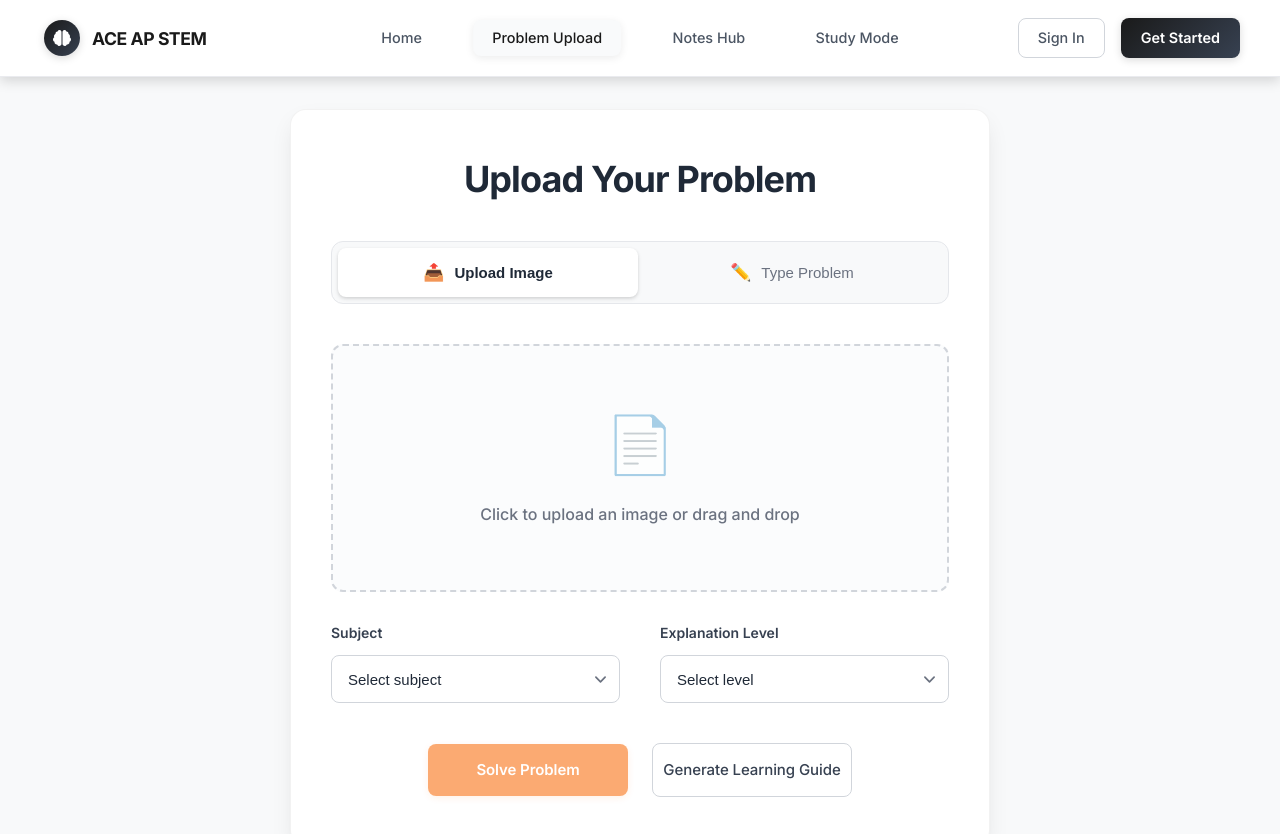
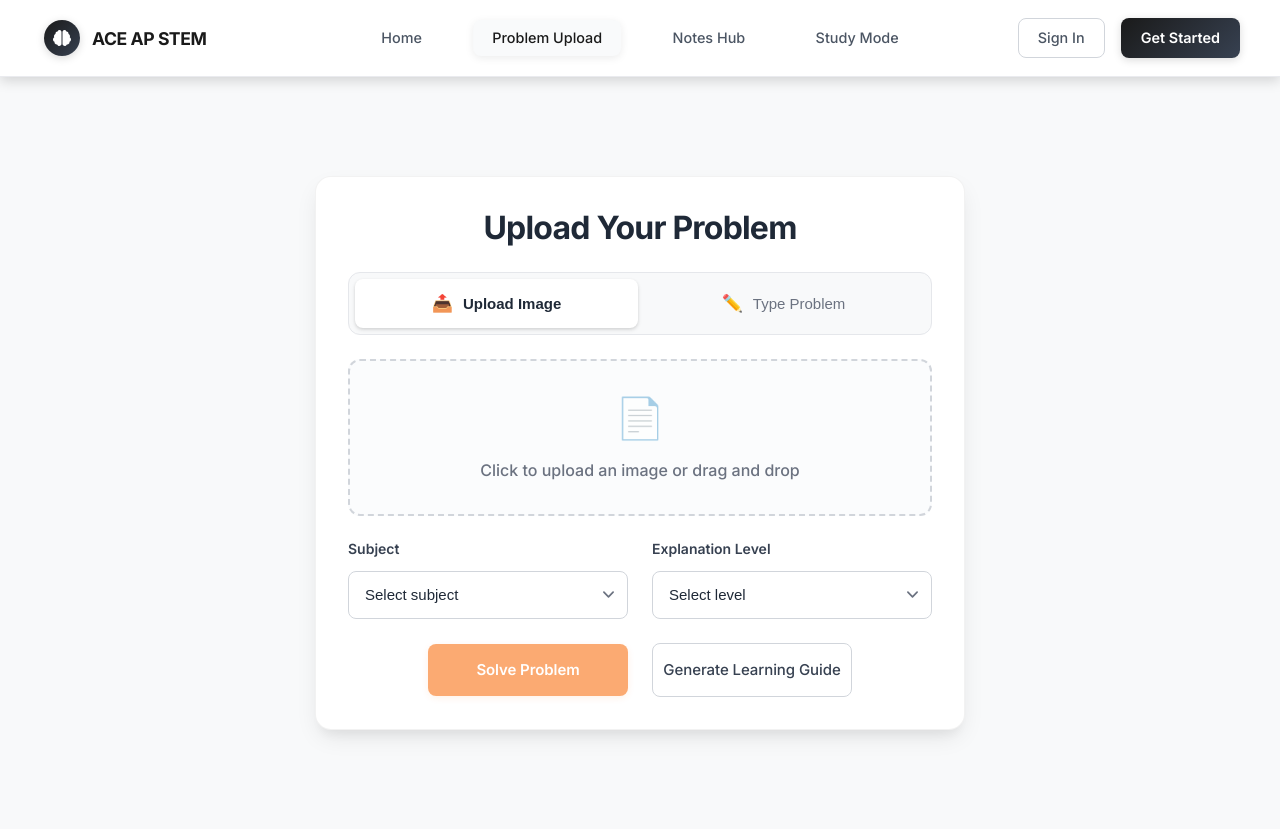
Before and after one commit to Lynaido/ace-ap-stem, a React (Create React App) app: page /solve-problems in a window 1280 px wide. Shown: the top 834 px of the page. Built offline with nearby package versions, Linux system fonts and the light colour scheme.

Commit message:
Page upload ver02

```diff
--- a/src/pages/SolveProblemsPage.css
+++ b/src/pages/SolveProblemsPage.css
@@ -3,7 +3,7 @@
 .solve-problems-page {
   min-height: calc(100vh - 80px); /* Adjust height: 100vh for full height, or fixed like 600px */
   background-color: #f8f9fa;
-  padding: 2rem 1rem; /* Adjust padding: top/bottom left/right */
+  padding: 1rem; /* Adjust padding: top/bottom left/right */
   display: flex;
   align-items: center; /* Change to 'flex-start' to align to top instead of center */
   justify-content: center;
@@ -11,7 +11,7 @@
 
 /* Upload Zone */
 .upload-zone {
-  margin-bottom: 2.5rem;
+  margin-bottom: 1.5rem;
   width: 100%;
   max-width: 100%;
   overflow: hidden;
@@ -19,14 +19,14 @@
 
 .container {
   width: 100%;
-  max-width: 700px; /* Change this to adjust max width: 600px, 900px, 1000px, etc. */
+  max-width: 650px; /* Change this to adjust max width: 600px, 900px, 1000px, etc. */
   min-width: 320px; /* Minimum width for mobile */
 }
 
 .upload-card {
   background: white;
   border-radius: 16px;
-  padding: 3rem 2.5rem;
+  padding: 2rem;
   box-shadow: 0 10px 25px -5px rgba(0, 0, 0, 0.1), 0 10px 10px -5px rgba(0, 0, 0, 0.04);
   border: 1px solid rgba(0, 0, 0, 0.05);
   overflow: hidden;
@@ -36,11 +36,11 @@
 }
 
 .upload-card h1 {
-  font-size: 2.25rem;
+  font-size: 2rem;
   font-weight: 700;
   color: #1f2937;
   text-align: center;
-  margin: 0 0 2.5rem 0;
+  margin: 0 0 1.5rem 0;
   line-height: 1.2;
   letter-spacing: -0.025em;
 }
@@ -51,7 +51,7 @@
   background-color: #f8f9fa;
   border-radius: 12px;
   padding: 6px;
-  margin-bottom: 2.5rem;
+  margin-bottom: 1.5rem;
   gap: 4px;
   border: 1px solid #e5e7eb;
 }
@@ -98,13 +98,13 @@
 
 /* Upload Zone */
 .upload-zone {
-  margin-bottom: 2rem;
+  margin-bottom: 1.5rem;
 }
 
 .image-drop-area {
   border: 2px dashed #d1d5db;
   border-radius: 12px;
-  padding: 4rem 2rem;
+  padding: 2rem 1rem;
   text-align: center;
   cursor: pointer;
   transition: all 0.25s ease;
@@ -114,7 +114,7 @@
 }
 
 .image-drop-area:hover {
-  border-color: #f97316;
+  border: 2px dashed #f97316;
   background-color: #fef8f3;
   box-shadow: 0 0 0 3px rgba(249, 115, 22, 0.1);
 }
@@ -126,8 +126,8 @@
 }
 
 .document-icon {
-  font-size: 56px;
-  margin-bottom: 1.5rem;
+  font-size: 40px;
+  margin-bottom: 1rem;
   opacity: 0.7;
   filter: grayscale(0.3);
 }
@@ -142,7 +142,7 @@
 .text-input {
   width: 100%;
   max-width: 100%;
-  min-height: 220px;
+  min-height: 150px;
   padding: 1rem 1.25rem;
   border: 1px solid #d1d5db;
   border-radius: 12px;
@@ -171,8 +171,8 @@
 .form-fields {
   display: grid;
   grid-template-columns: 1fr 1fr;
-  gap: 2.5rem;
-  margin-bottom: 2.5rem;
+  gap: 1.5rem;
+  margin-bottom: 1.5rem;
   width: 100%;
   max-width: 100%;
   overflow: hidden;
@@ -214,6 +214,12 @@
     background-repeat: no-repeat;
     background-size: 1.5em 1.5em;
     padding-right: 2.5rem;
+    transition: all 0.2s ease;
+}
+
+.styled-select:hover {
+  border-color: #f97316;
+  box-shadow: 0 0 0 3px rgba(249, 115, 22, 0.1);
 }
 
 /* Simplified Select component styling - just basic container constraints */
@@ -228,7 +234,7 @@
   gap: 1.5rem;
   justify-content: center;
   align-items: center;
-  margin-top: 1rem;
+  margin-top: 0.5rem;
   width: 100%;
 }
 
@@ -288,7 +294,7 @@
 /* Responsive Design */
 @media (max-width: 1024px) {
   .container {
-    max-width: 700px;
+    max-width: 650px;
   }
 
   .upload-card {
```
